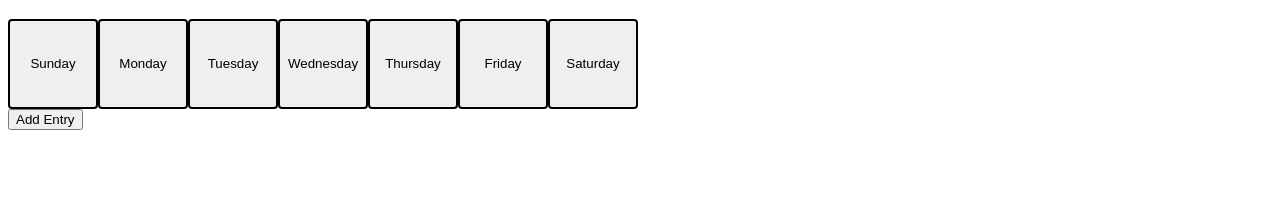
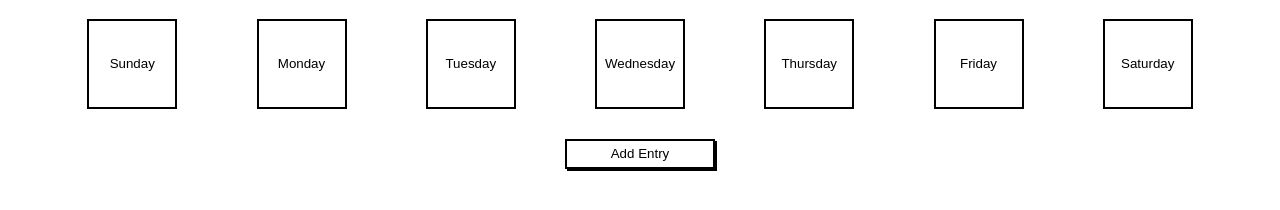
Before and after one commit to yunx2/week-planner, a plain HTML site: page index.html in a window 1280 px wide. Shown: the part 84-294 px from the top of the page. Drawn offline with Linux system fonts and the light colour scheme.

Commit message:
Added box shadow and hovering effects to buttons

```diff
--- a/index.html
+++ b/index.html
@@ -15,18 +15,18 @@
     </div>
     <div class="row">
       <div class="column-full flex-container spaced-evenly">
-        <button type="button" class="days-button">Sunday</button>
-        <button type="button" class="days-button">Monday</button>
-        <button type="button" class="days-button">Tuesday</button>
-        <button type="button" class="days-button">Wednesday</button>
-        <button type="button" class="days-button">Thursday</button>
-        <button type="button" class="days-button">Friday</button>
-        <button type="button" class="days-button">Saturday</button>
+        <button type="button" class="days-button background-white button-border">Sunday</button>
+        <button type="button" class="days-button background-white button-border">Monday</button>
+        <button type="button" class="days-button background-white button-border">Tuesday</button>
+        <button type="button" class="days-button background-white button-border">Wednesday</button>
+        <button type="button" class="days-button background-white button-border">Thursday</button>
+        <button type="button" class="days-button background-white button-border">Friday</button>
+        <button type="button" class="days-button background-white button-border">Saturday</button>
       </div>
     </div>
     <div class="row">
-      <div class="column-full flex-container">
-        <button type="button" class="add-entry">Add Entry</button>
+      <div class="column-full flex-container justify-center">
+        <button type="button" class="add-entry background-white button-border box-shadow">Add Entry</button>
       </div>
     </div>
   </div>
--- a/styles.css
+++ b/styles.css
@@ -21,7 +21,6 @@
   display: flex;
 }
 
-.text
 .spaced-evenly {
   justify-content: space-evenly;
 }
@@ -29,10 +28,31 @@
 .days-button {
   width: 90px;
   height: 90px;
+}
+
+.button-border {
   border: solid 2px black;
-  border-radius: 4px;
 }
 
 .add-entry {
+  height: 30px;
+  width: 150px;
+  margin: 30px 0;
+}
 
+.background-white {
+  background-color: white;
 }
+
+.justify-center {
+  justify-content: center;
+}
+
+.box-shadow {
+  box-shadow: 2px 2px 0 0 #000;
+}
+
+button:hover {
+  cursor: pointer;
+  background-color: gray;
+}
```
